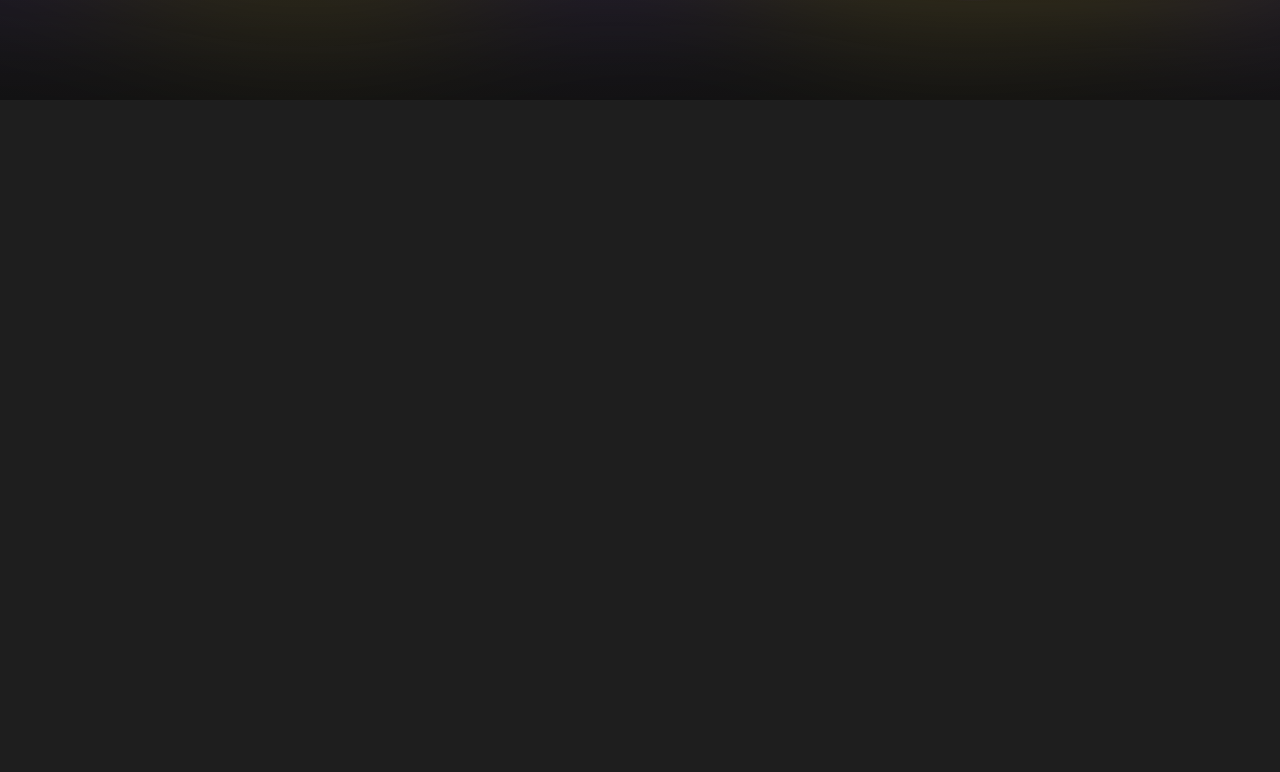
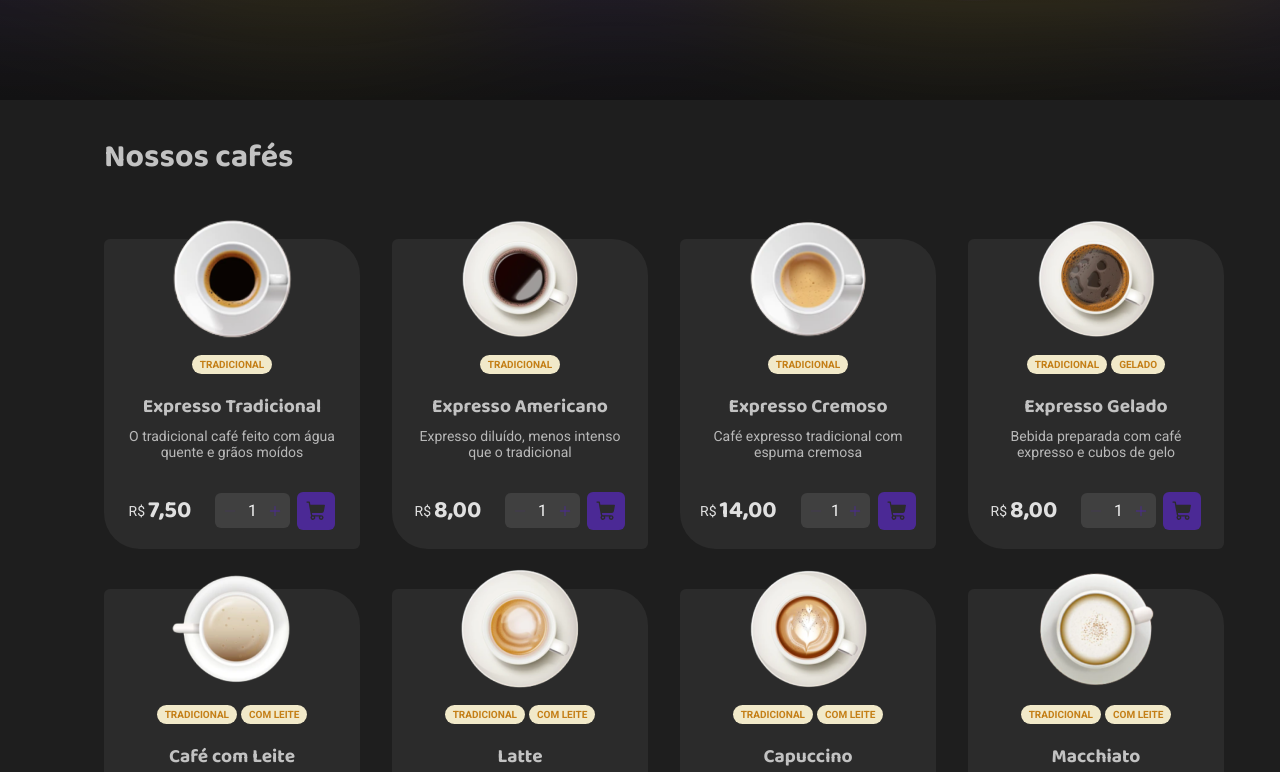
Before and after one commit to DJeanS03/Coffee-Delivery---ignite, a React (Vite) app: page / in a window 1280 px wide. Shown: the part 548-1320 px from the top of the page. Before the commit the page ends 805 px from the top, so only its background shows below. Built offline with nearby package versions, Linux system fonts and the light colour scheme; no server answers.

Commit message:
home done

```diff
--- a/src/pages/Home/components/CoffeeCard/styles.ts
+++ b/src/pages/Home/components/CoffeeCard/styles.ts
@@ -18,6 +18,10 @@ export const CoffeeCardContainer = styled.nav`
     height: 7.5rem;
     width: 7.5rem;
     margin-top: -1.25rem;
+  }
+
+  @media (max-width: 400px) {
+    max-width: 14rem;
   }
 `;
 
@@ -66,12 +70,12 @@ export const CardFooter = styled.div`
   display: flex;
   align-items: center;
   justify-content: center;
-  gap: 23px;
+  gap: 1.5rem;
 
   > div {
     display: flex;
     align-items: center;
-    gap: 3px;
+    gap: 0.188rem;
   }
 
   .symbol {
@@ -83,6 +87,10 @@ export const CardFooter = styled.div`
     font-weight: 700;
     font-family: "Baloo 2";
     line-height: 0.75rem;
+  }
+
+  @media (max-width: 400px) {
+    gap: 0.75rem;
   }
 `;
 
--- a/src/pages/Home/components/OurCoffees/styles.ts
+++ b/src/pages/Home/components/OurCoffees/styles.ts
@@ -1,8 +1,9 @@
 import styled from "styled-components";
 
 export const OurCoffeesContainer = styled.section`
-  width: 100%;
-  margin-top: 2rem;
+  max-width: 100%;
+  /*   margin-top: 2rem; */
+  padding: 2rem 1.5rem;
 
   h1 {
     font-size: ${({ theme }) => theme.textSizes["title-title-l"]};
@@ -18,4 +19,22 @@ export const CoffeeList = styled.div`
   column-gap: 2rem;
   row-gap: 2.5rem;
   margin-top: 3.5rem;
+  justify-items: center;
+
+  @media (max-width: 1200px) {
+    grid-template-columns: repeat(3, 1fr);
+  }
+
+  @media (max-width: 900px) {
+    grid-template-columns: repeat(3, 1fr);
+  }
+
+  @media (max-width: 600px) {
+    grid-template-columns: repeat(2, 1fr);
+  }
+
+  @media (max-width: 400px) {
+    /* grid-template-columns: 1fr; */
+    column-gap: 1rem;
+  }
 `;
--- a/src/pages/Home/components/start/styles.ts
+++ b/src/pages/Home/components/start/styles.ts
@@ -37,7 +37,7 @@ export const StartContainer = styled.section`
     color: ${({ theme }) => theme.colors["base-subtitle"]};
   }
 
-  @media (max-width: 425px) {
+  @media (max-width: 535px) {
     height: 100vh;
   }
 `;
@@ -52,7 +52,7 @@ export const StartContent = styled.nav`
     max-width: 50%;
   }
 
-  @media (max-width: 425px) {
+  @media (max-width: 535px) {
     flex-direction: column-reverse;
 
     img {
--- a/src/pages/Home/index.tsx
+++ b/src/pages/Home/index.tsx
@@ -6,7 +6,7 @@ export function Home() {
   return (
     <HeaderContainer>
       <Start />
-{/*       <OurCoffees /> */}
+      <OurCoffees />
     </HeaderContainer>
   );
 }
```
